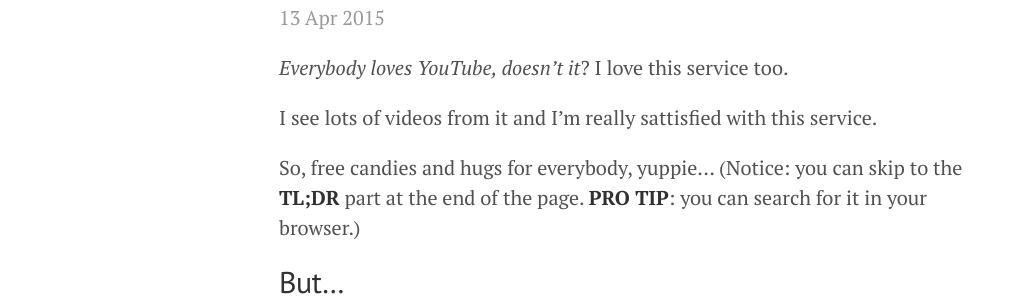
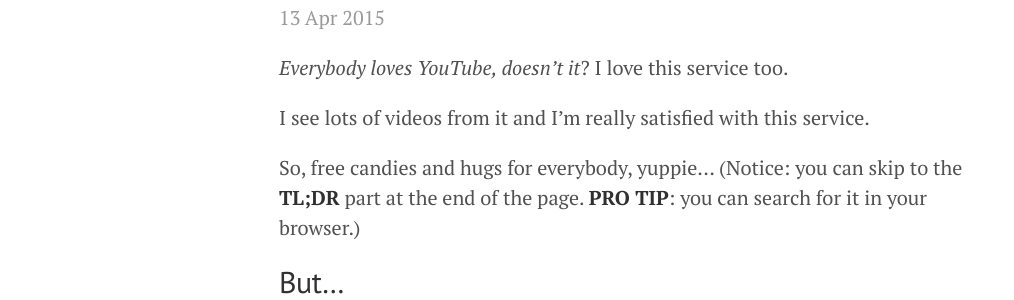
Before and after one commit to ItachiSan/itachisan.github.io, a Jekyll site: the page built from _posts/2015-04-13-youtube-html5-on-firefox.md, in a window 1280 px wide and 900 px high. Shown: the part 179-479 px from the top of the window, without its empty margins (1-1015 px from the left). Built offline with Jekyll 4.4.1, drawn with Linux system fonts in a browser that asks for light colours; Markdown is read by kramdown in place of the engine named in the settings; comment, search, counter and statistics services are not loaded.

Commit message:
Some reworks for social buttons and Google Translator + typo fix Google Translator still has some problem (correct integration in the website + avoid code part translation) Also, fixed a typo (thanks to Simone Sinigallia for making me notice it)

```diff
--- a/_config.yml
+++ b/_config.yml
@@ -59,10 +59,11 @@
 # Enter your Google Analytics web tracking code (e.g. UA-2110908-2) to activate tracking
 google_analytics: UA-61816764-1
 
-# Personal work: load share buttons if setted to true
+# Personal work: load share buttons if setted to 'true'
 sharing:
-  facebook: true
-  gplus: true
+  addtoany: true
+  facebook: false
+  gplus: false
 
 # Google Translator support
 translate:
--- /dev/null
+++ b/_includes/addtoany.html
@@ -0,0 +1,11 @@
+{% if site.sharing.addtoany == true %}
+<!-- AddToAny BEGIN -->
+<div class="a2a_kit a2a_kit_size_32 a2a_default_style">
+<a class="a2a_dd" href="https://www.addtoany.com/share_save"></a>
+<a class="a2a_button_facebook"></a>
+<a class="a2a_button_twitter"></a>
+<a class="a2a_button_google_plus"></a>
+</div>
+<script type="text/javascript" src="//static.addtoany.com/menu/page.js"></script>
+<!-- AddToAny END -->
+{% endif %}
--- a/_includes/gtranslator-body.html
+++ b/_includes/gtranslator-body.html
@@ -1,10 +1,10 @@
 {% if site.translate.enabled == true %}
 <!-- Google Translate support -->
 <div id="google_translate_element"></div><script type="text/javascript">
-function googleTranslateElementInit() { new google.translate.TranslateElement({
-{% if site.translate.language %}pageLanguage: '{{ site.translate.language }}', {% else %}pageLanguage: 'en', {% endif %}
-layout: google.translate.TranslateElement.FloatPosition.TOP_LEFT
-{% if site.google_analytics %}, gaTrack: true, gaId: '{{ site.google_analytics }}'{% endif %}
+function googleTranslateElementInit() {
+    new google.translate.TranslateElement({
+{% if site.translate.language %}  pageLanguage: '{{ site.translate.language }}', {% else %}  pageLanguage: 'en', {% endif %}
+  layout: google.translate.TranslateElement.FloatPosition.TOP_RIGHT{% if site.google_analytics %}, gaTrack: true, gaId: '{{ site.google_analytics }}'{% endif %}
 }, 'google_translate_element');
 }</script>
 <script type="text/javascript" src="//translate.google.com/translate_a/element.js?cb=googleTranslateElementInit"></script>
--- /dev/null
+++ b/_includes/postcode.html
@@ -0,0 +1 @@
+</span>
--- /dev/null
+++ b/_includes/precode.html
@@ -0,0 +1 @@
+<span class="notranslate">
--- a/_layouts/default.html
+++ b/_layouts/default.html
@@ -18,6 +18,7 @@
             <a href="/" title="Home">{{ site.title }}</a>
             <small>{{ site.tagline }}</small>
           </h3>
+          {% include gtranslator-body.html %}
         </div>
       </div>
 
--- a/_layouts/page.html
+++ b/_layouts/page.html
@@ -4,13 +4,13 @@
 
 <div class="page">
   <h1 class="page-title">{{ page.title }}</h1>
-  {% include gtranslator-body.html %}
   {{ content }}
 </div>
 
-{% if site.sharing.facebook %}
+{% if site.sharing.facebook == true %}
 <div class="fb-like" data-href="{{ site.url }}{{ page.url }}" data-layout="standard" data-action="like" data-show-faces="true" data-share="true"></div>
 {% endif %}
-{% if site.sharing.gplus %}
+{% if site.sharing.gplus == true %}
 <div class="g-plus" data-href="{{ site.url }}{{ page.url }}" data-action="share"></div>
 {% endif %}
+{% include addtoany.html %}
--- a/_layouts/post.html
+++ b/_layouts/post.html
@@ -5,16 +5,16 @@
 <div class="post">
   <h1 class="post-title">{{ page.title }}</h1>
   <span class="post-date">{{ page.date | date_to_string }}</span>
-  {% include gtranslator-body.html %}
   {{ content }}
 </div>
 
-{% if site.sharing.facebook %}
+{% if site.sharing.facebook == true %}
 <div class="fb-like" data-href="{{ site.url }}{{ page.url }}" data-layout="standard" data-action="like" data-show-faces="true" data-share="true"></div>
 {% endif %}
-{% if site.sharing.gplus %}
+{% if site.sharing.gplus == true %}
 <div class="g-plus" data-href="{{ site.url }}{{ page.url }}" data-action="share"></div>
 {% endif %}
+{% include addtoany.html %}
 {% include disqus.html %}
 
 <div class="related">
--- a/_posts/2015-04-13-youtube-html5-on-firefox.md
+++ b/_posts/2015-04-13-youtube-html5-on-firefox.md
@@ -5,7 +5,7 @@
 
 *Everybody loves YouTube, doesn't it*? I love this service too.
 
-I see lots of videos from it and I'm really sattisfied with this service.
+I see lots of videos from it and I'm really satisfied with this service.
 
 So, free candies and hugs for everybody, yuppie...
 (Notice: you can skip to the **TL;DR** part at the end of the page. **PRO TIP**: you can search for it in your browser.)
```
